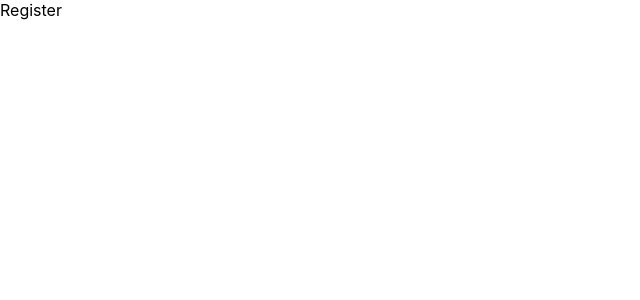
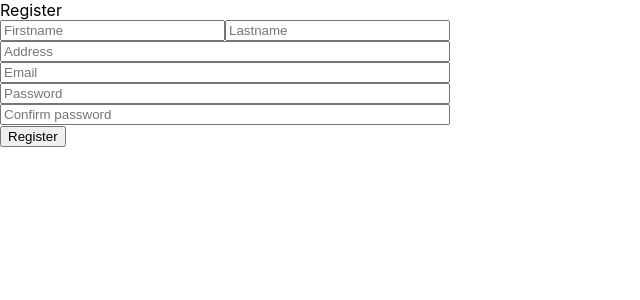
Before and after one commit to Physcript/social-ts-client, a React (Create React App) app: page /register in a window 1280 px wide. Shown: the top 300 px of the page, without its empty margins (0-640 px from the left). Built offline with nearby package versions, Linux system fonts and the light colour scheme.

Commit message:
register fixed to server

```diff
--- a/src/component/LoginComponent.tsx
+++ b/src/component/LoginComponent.tsx
@@ -2,6 +2,8 @@
 import React, { useState,useContext } from 'react'
 import AuthContext from '../context/auth/context'
 import  request  from '../module/request'
+
+import { useNavigate } from 'react-router-dom'
 
 export interface ILogin {
   email: string,
@@ -13,6 +15,7 @@ export interface ILogin {}
 const LoginComponent = () => {
 
   const UserContext = useContext(AuthContext)
+  const navigate = useNavigate()
 
   const [ loading, setLoading ] = useState<boolean>(false)
   const [ error,setError ] = useState<any>('')
@@ -36,12 +39,14 @@ const LoginComponent = () => {
             val.json().then((res: any) => {
               const { user, token } = res.message
               UserContext.userDispatch({ TYPE: 'LOGIN', PAYLOAD: { USER: user, TOKEN: token } })
+              navigate('/home')
             })
           }
         else
           {
             val.json().then((res: any) => {
-              console.log(res)
+              const error = res.error
+              setError(error)
             })
           }
       })
@@ -64,7 +69,8 @@ const LoginComponent = () => {
 
   return (
     <div>
-      <div>
+      <div style = {{ display: 'flex', flexDirection: 'column' }}>
+        { error ? ( <label className = ''>{ error }</label> ) : '' }
         <label>Login</label>
         <section>
           <input
--- /dev/null
+++ b/src/component/RegisterComponent.tsx
@@ -0,0 +1,162 @@
+import React, { useState,useContext } from 'react'
+import request from '../module/request'
+
+interface IRegisterComponent {}
+interface IUserInput {
+  firstName: string,
+  lastName: string,
+  address: string,
+  email: string,
+  password: string,
+  confirmPassword: string
+}
+interface IError {
+  Firstname?: string,
+  Lastname?: string,
+  Address?: string,
+  Email?: string,
+  Password?: string,
+  ConfirmPassword?: string
+}
+
+const RegisterComponent: React.FC<IRegisterComponent> = ( props ) => {
+
+  const [ loading,setLoading ] = useState<boolean>(false)
+  const [ error,setError ] = useState([])
+  const [ success,setSuccess ] = useState<string>('')
+
+  const [ userInput,setUserInput ] = useState<IUserInput>({
+    firstName: '',
+    lastName: '',
+    address: '',
+    email: '',
+    password: '',
+    confirmPassword: ''
+  })
+
+  const onChange = (e: React.ChangeEvent<HTMLInputElement>) => {
+    const { value,name } = e.target
+    setUserInput((val) => ({
+      ...val,
+      [name]: value
+    }))
+  }
+
+  const registerHandler = (e: React.MouseEvent<HTMLButtonElement>) => {
+    e.preventDefault()
+    setLoading(true)
+    const _request = request({ url: '/register', method: 'POST', body: JSON.stringify(userInput) })
+    fetch(_request)
+      .then((val) => {
+        if(val.status === 200)
+          {
+            val.json().then((res) => {
+              setError([])
+              setSuccess('Account created')
+              setUserInput((val) => ({
+                firstName: '',
+                lastName: '',
+                email: '',
+                address: '',
+                password: '',
+                confirmPassword: ''
+              }))
+            })
+          }
+        else
+          {
+            val.json().then((res) => {
+              let _error:any = []
+              Object.entries(res.error).forEach(([key,value]) => {
+                _error.push(value)
+              })
+              setError(_error)
+              setSuccess('')
+            })
+          }
+      })
+      .catch((error) => {
+        console.log(error)
+        setLoading(false)
+      })
+      .finally(() => {
+        setLoading(false)
+      })
+  }
+
+  return (
+    <div>
+      {
+          Object.keys(error).length >= 1
+        ?
+        (
+          <section style = {{ display: 'flex', flexDirection: 'column' }}>
+            {
+              error.map((err,index) => {
+                return (
+                  <label>{err}</label>
+              )
+              })
+            }
+          </section>
+        )
+        :
+        (
+          <section>
+            <label>{ success }</label>
+          </section>
+        )
+      }
+      <label>Register</label>
+      <div style = {{ width: '450px' }}>
+        <section style = {{ display: 'flex' }}>
+          <input
+            style = {{ flex: '1' }}
+            placeholder = 'Firstname'
+            name = 'firstName'
+            value = { userInput.firstName }
+            onChange = { onChange }
+          />
+          <input
+            style = {{ flex: '1' }}
+            placeholder = 'Lastname'
+            name = 'lastName'
+            value = { userInput.lastName }
+            onChange = { onChange }
+          />
+        </section>
+        <section style = {{ display: 'flex', flexDirection: 'column' }}>
+          <input
+            placeholder = 'Address'
+            name = 'address'
+            value = { userInput.address }
+            onChange = { onChange }
+          />
+          <input
+            placeholder = 'Email'
+            name = 'email'
+            value = { userInput.email }
+            onChange = { onChange }
+          />
+          <input
+            placeholder = 'Password'
+            name = 'password'
+            value = { userInput.password }
+            onChange = { onChange }
+          />
+          <input
+            placeholder = 'Confirm password'
+            name = 'confirmPassword'
+            value = { userInput.confirmPassword }
+            onChange = { onChange }
+          />
+        </section>
+        <section>
+          <button onClick = { registerHandler }>Register</button>
+        </section>
+      </div>
+    </div>
+  )
+}
+
+export default RegisterComponent
--- a/src/page/lrPage.tsx
+++ b/src/page/lrPage.tsx
@@ -1,4 +1,5 @@
 import LoginComponent from "../component/LoginComponent"
+import RegisterComponent from "../component/RegisterComponent"
 
 
 export interface ILRPage {}
@@ -13,7 +14,7 @@ const lrPage = () => {
       )
     }
   return (
-    <div>Register</div>
+    <RegisterComponent />
   )
 }
 
```
